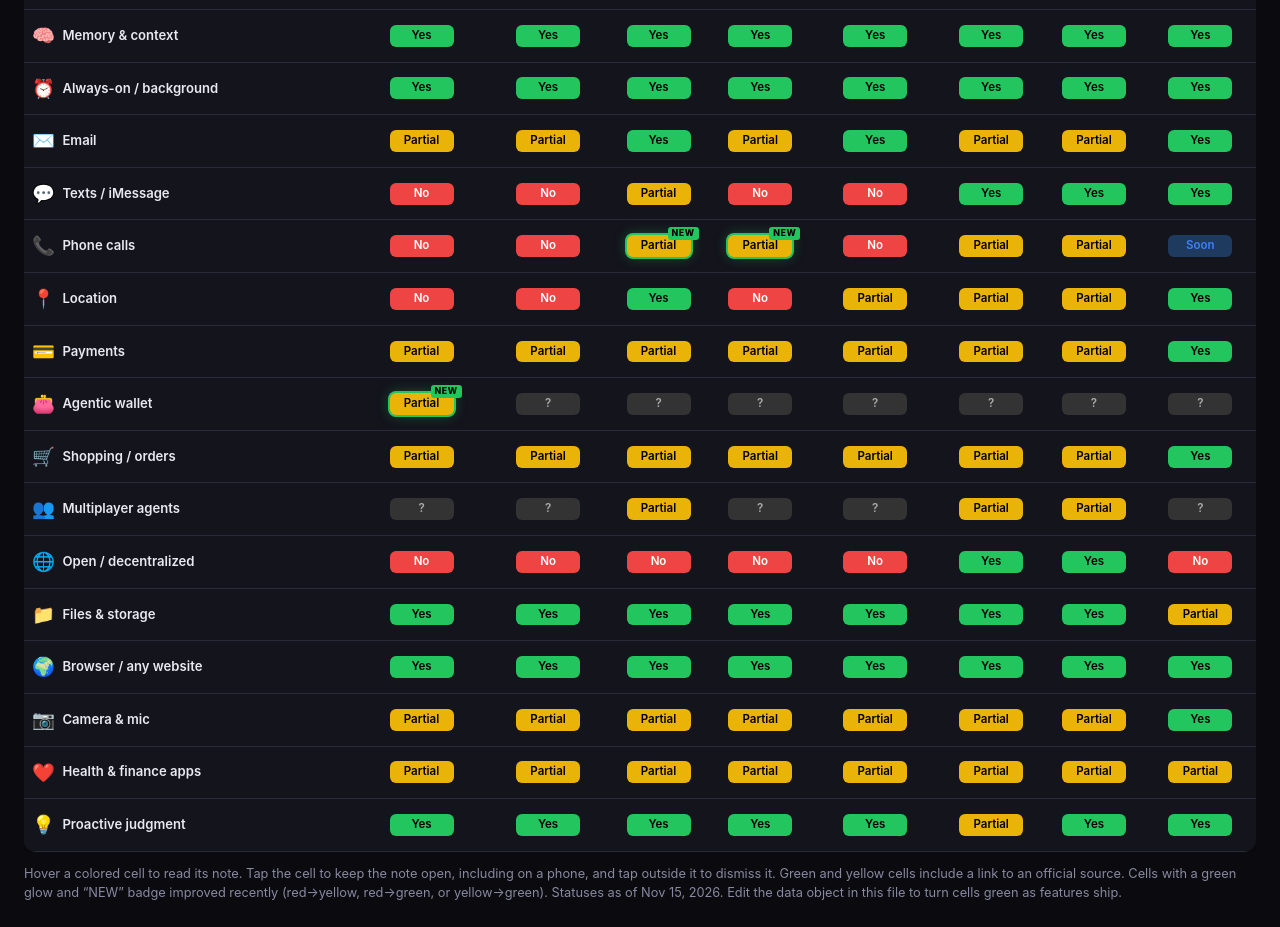
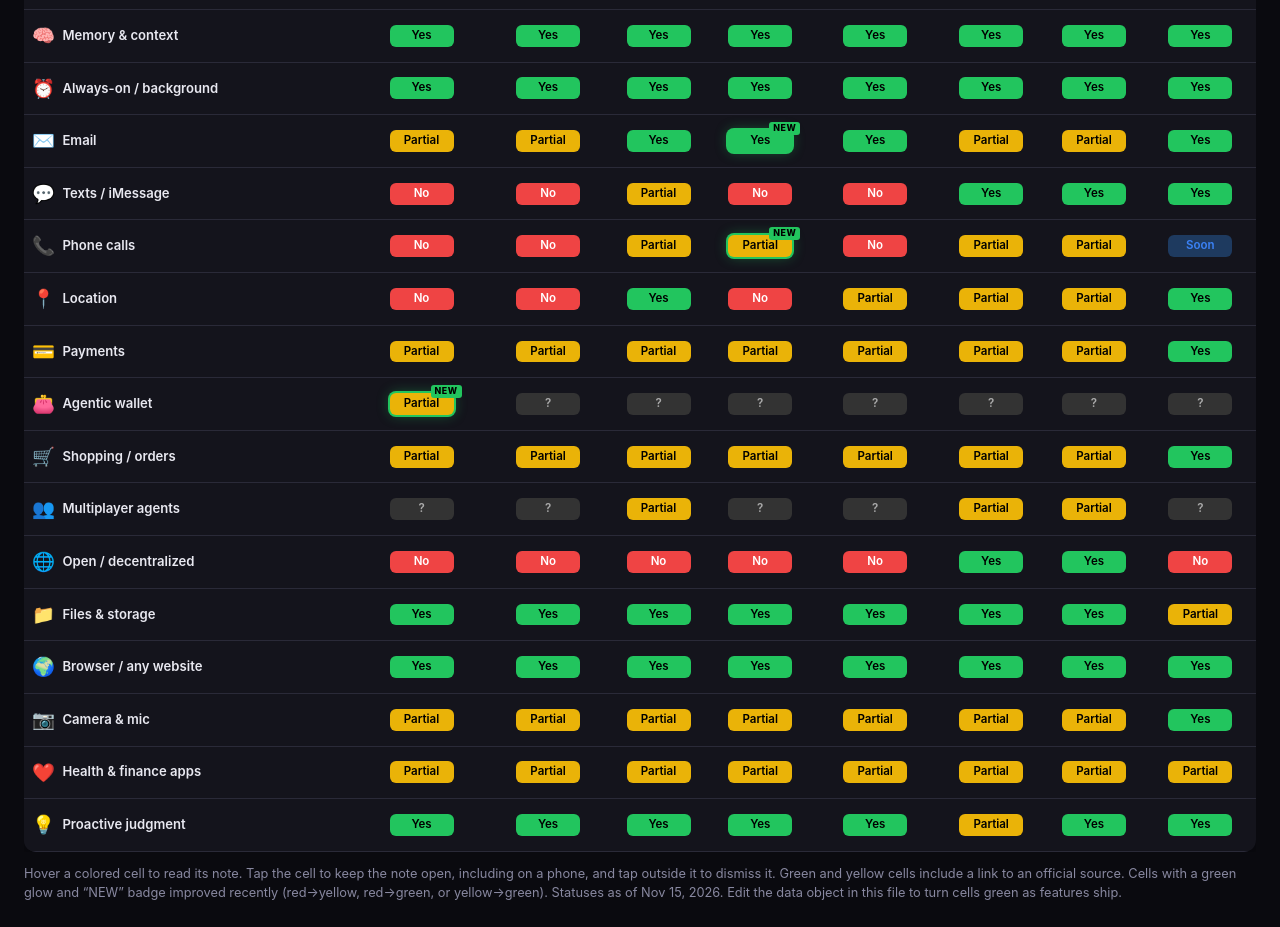
Before and after one commit to QbCruncher/aaa-tracker, a plain HTML site: page index.html in a window 1280 px wide. Shown: the part 1183-2110 px from the top of the page. Drawn offline with Linux system fonts and the light colour scheme; no server answers.

Commit message:
Daily update Nov 15: Muse Email partial→yes (Muse Mail @muse.ai address)
- Muse / Email: partial → yes, Just Added Nov 10, 2026. Source: https://www.meta.com/help/superintelligence/1149305437517250/
- Cleared Just Added on GrokBot / Phone calls (Nov 4, older than 7 days).

```diff
--- a/index.html
+++ b/index.html
@@ -359,7 +359,12 @@ const capabilities = [
       "ChatGPT Dots": { level: "partial", note: "Connectors + cloud computer.", source: "https://learn.chatgpt.com/docs/dots/computers-and-apps" },
       "Claude Duet": { level: "partial", note: "Gmail connectors; drafts.", source: "https://support.claude.com/en/articles/17631495-get-started-with-claude-duet" },
       "GrokBot": { level: "yes", note: "Own address + connectors.", source: "https://docs.x.ai/grok-bot/computer-and-apps" },
-      "Muse": { level: "partial", note: "Connectors + browser.", source: "https://muse.ai/" },
+      "Muse": {
+        level: "yes",
+        note: "Muse Mail: your Muse can have its own @muse.ai address to send, receive, and follow up on email (sends need your approval), alongside Gmail/Outlook connectors. Rolling out to paid subscribers in the US and Canada from Nov 10, 2026.",
+        source: "https://www.meta.com/help/superintelligence/1149305437517250/",
+        improved: "Nov 10, 2026"
+      },
       "Gemini Spark": { level: "yes", note: "Deep Gmail integration.", source: "https://support.google.com/gemini/answer/17094507" },
       "OpenClaw": { level: "partial", note: "Depends on skills.", source: "https://openclaw.ai/" },
       "Hermes": { level: "partial", note: "Email channel + skills.", source: "https://hermes-agent.nousresearch.com/docs/user-guide/messaging/email" },
@@ -389,8 +394,7 @@ const capabilities = [
       "GrokBot": {
         level: "partial",
         note: "Can call US businesses or people who have consented, on your behalf. You approve each call, can take over or answer mid-call questions, and can review the transcript and recording afterward. US only, from the desktop and phone apps. Announced Nov 4, 2026.",
-        source: "https://docs.x.ai/grok-bot/chat-and-collaboration",
-        improved: "Nov 4, 2026"
+        source: "https://docs.x.ai/grok-bot/chat-and-collaboration"
       },
       "Muse": {
         level: "partial",
```
